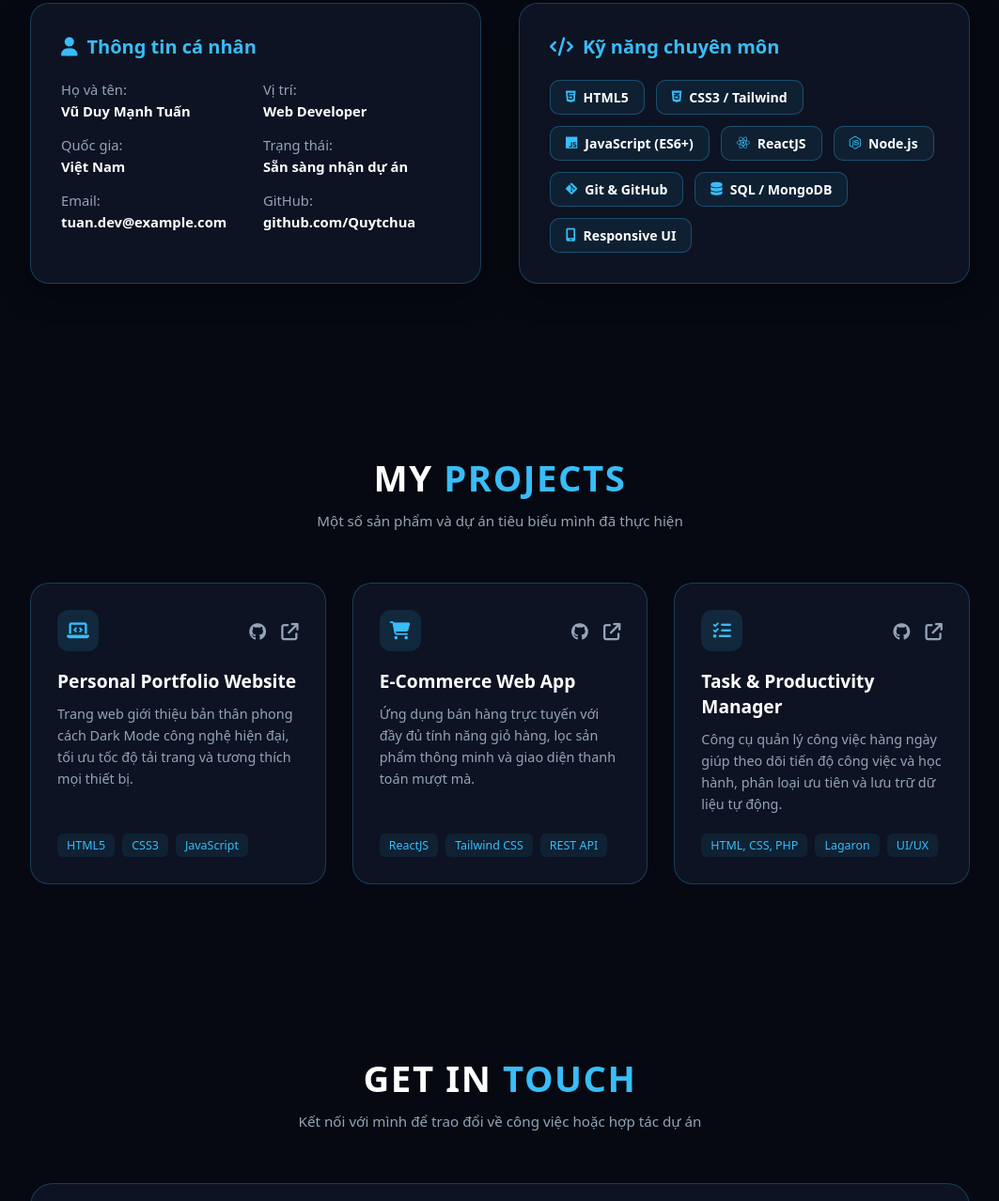
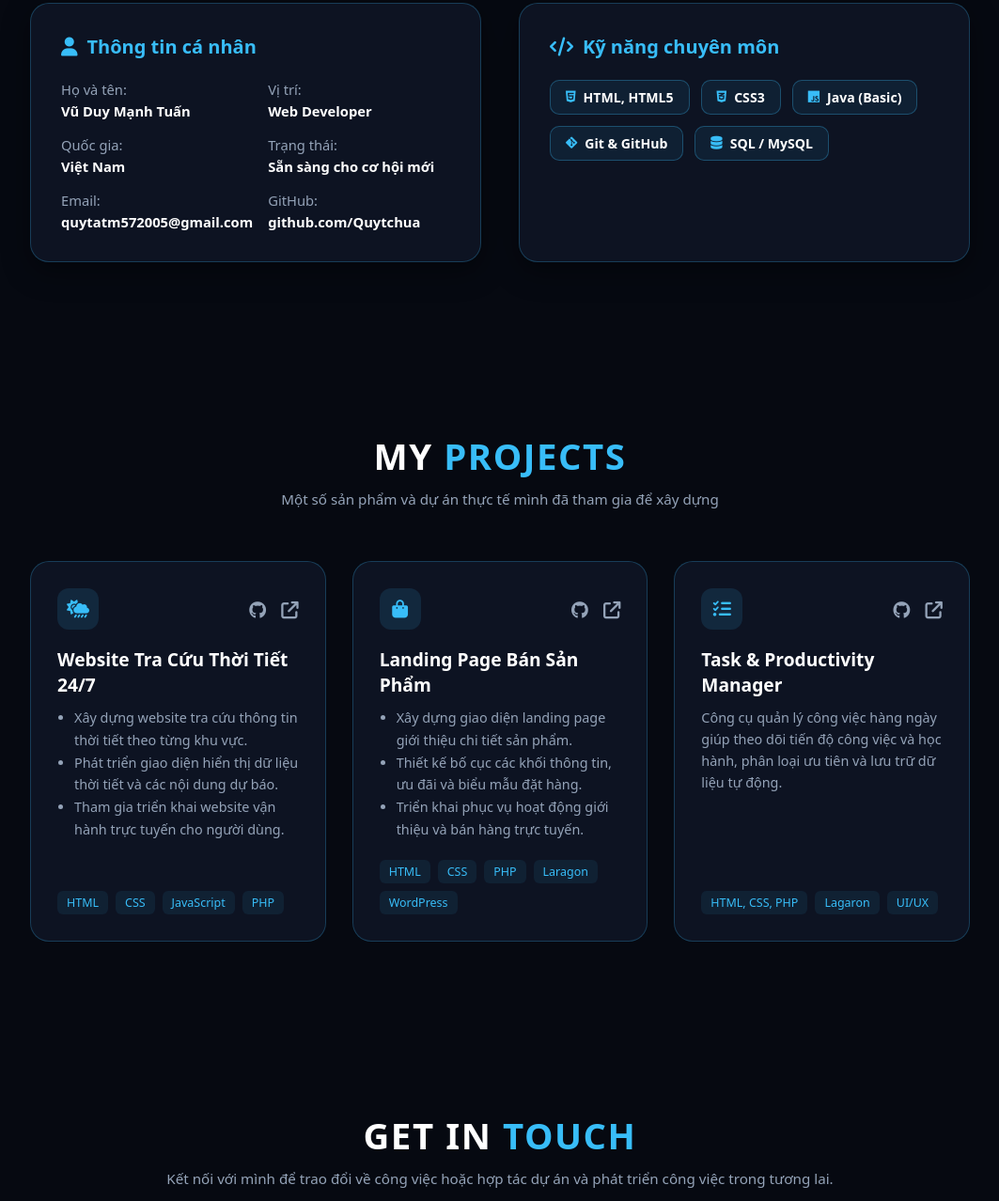
Before and after one commit to Quytchua/VuDuyManhTuan.website, a plain HTML site: page index.html in a window 1280 px wide. Shown: the part 1025-2303 px from the top of the page at 94% size, without its empty margins (88-1151 px from the left). Drawn offline with Linux system fonts and the light colour scheme.

Commit message:
Update index.html

```diff
--- a/index.html
+++ b/index.html
@@ -622,8 +622,8 @@
           <li>Họ và tên: <strong>Vũ Duy Mạnh Tuấn</strong></li>
           <li>Vị trí: <strong>Web Developer</strong></li>
           <li>Quốc gia: <strong>Việt Nam</strong></li>
-          <li>Trạng thái: <strong>Sẵn sàng nhận dự án</strong></li>
-          <li>Email: <strong>tuan.dev@example.com</strong></li>
+          <li>Trạng thái: <strong>Sẵn sàng cho cơ hội mới</strong></li>
+          <li>Email: <strong>quytatm572005@gmail.com</strong></li>
           <li>GitHub: <strong>github.com/Quytchua</strong></li>
         </ul>
       </div>
@@ -631,64 +631,72 @@
       <div class="info-card">
         <h3><i class="fa-solid fa-code"></i> Kỹ năng chuyên môn</h3>
         <div class="skills-wrap">
-          <span class="skill-tag"><i class="fa-brands fa-html5"></i> HTML5</span>
-          <span class="skill-tag"><i class="fa-brands fa-css3-alt"></i> CSS3 / Tailwind</span>
-          <span class="skill-tag"><i class="fa-brands fa-js"></i> JavaScript (ES6+)</span>
-          <span class="skill-tag"><i class="fa-brands fa-react"></i> ReactJS</span>
-          <span class="skill-tag"><i class="fa-brands fa-node-js"></i> Node.js</span>
+          <span class="skill-tag"><i class="fa-brands fa-html5"></i>HTML, HTML5</span>
+          <span class="skill-tag"><i class="fa-brands fa-css3-alt"></i> CSS3</span>
+          <span class="skill-tag"><i class="fa-brands fa-js"></i> Java (Basic)</span>
           <span class="skill-tag"><i class="fa-brands fa-git-alt"></i> Git & GitHub</span>
-          <span class="skill-tag"><i class="fa-solid fa-database"></i> SQL / MongoDB</span>
-          <span class="skill-tag"><i class="fa-solid fa-mobile-screen"></i> Responsive UI</span>
+          <span class="skill-tag"><i class="fa-solid fa-database"></i> SQL / MySQL</span>
         </div>
       </div>
     </div>
   </section>
 
-  <!-- 3. DỰ ÁN CÁ NHÂN (PROJECTS) -->
+<!-- 3. DỰ ÁN CÁ NHÂN (PROJECTS) -->
   <section class="section-container" id="projects">
     <div class="section-header">
       <h2>My <span>Projects</span></h2>
-      <p>Một số sản phẩm và dự án tiêu biểu mình đã thực hiện</p>
+      <p>Một số sản phẩm và dự án thực tế mình đã tham gia để xây dựng</p>
     </div>
 
     <div class="projects-grid">
-      <!-- Dự án 1 -->
+      <!-- Dự án 1: Website Tra Cứu Thời Tiết 24/7 -->
       <div class="project-card">
         <div>
           <div class="project-top">
-            <div class="folder-icon"><i class="fa-solid fa-laptop-code"></i></div>
+            <div class="folder-icon"><i class="fa-solid fa-cloud-sun-rain"></i></div>
             <div class="project-links">
               <a href="https://github.com/Quytchua" target="_blank" title="Mã nguồn GitHub"><i class="fa-brands fa-github"></i></a>
-              <a href="#" title="Xem trực tiếp"><i class="fa-solid fa-arrow-up-right-from-square"></i></a>
+              <a href="https://thoitiet247.net/" target="_blank" title="Truy cập Website"><i class="fa-solid fa-arrow-up-right-from-square"></i></a>
             </div>
           </div>
-          <h3>Personal Portfolio Website</h3>
-          <p>Trang web giới thiệu bản thân phong cách Dark Mode công nghệ hiện đại, tối ưu tốc độ tải trang và tương thích mọi thiết bị.</p>
+          <h3>Website Tra Cứu Thời Tiết 24/7</h3>
+          <ul style="color: var(--text-muted); font-size: 0.9rem; line-height: 1.65; padding-left: 18px; margin-bottom: 20px;">
+            <li>Xây dựng website tra cứu thông tin thời tiết theo từng khu vực.</li>
+            <li>Phát triển giao diện hiển thị dữ liệu thời tiết và các nội dung dự báo.</li>
+            <li>Tham gia triển khai website vận hành trực tuyến cho người dùng.</li>
+          </ul>
         </div>
         <div class="project-tech">
-          <span>HTML5</span>
-          <span>CSS3</span>
+          <span>HTML</span>
+          <span>CSS</span>
           <span>JavaScript</span>
+          <span>PHP</span>
         </div>
       </div>
 
-      <!-- Dự án 2 -->
+      <!-- Dự án 2: Landing Page Bán Sản Phẩm -->
       <div class="project-card">
         <div>
           <div class="project-top">
-            <div class="folder-icon"><i class="fa-solid fa-cart-shopping"></i></div>
+            <div class="folder-icon"><i class="fa-solid fa-bag-shopping"></i></div>
             <div class="project-links">
               <a href="https://github.com/Quytchua" target="_blank" title="Mã nguồn GitHub"><i class="fa-brands fa-github"></i></a>
-              <a href="#" title="Xem trực tiếp"><i class="fa-solid fa-arrow-up-right-from-square"></i></a>
+              <a href="https://www.taphoaxe.store/nano-d1" target="_blank" title="Truy cập Website"><i class="fa-solid fa-arrow-up-right-from-square"></i></a>
             </div>
           </div>
-          <h3>E-Commerce Web App</h3>
-          <p>Ứng dụng bán hàng trực tuyến với đầy đủ tính năng giỏ hàng, lọc sản phẩm thông minh và giao diện thanh toán mượt mà.</p>
+          <h3>Landing Page Bán Sản Phẩm</h3>
+          <ul style="color: var(--text-muted); font-size: 0.9rem; line-height: 1.65; padding-left: 18px; margin-bottom: 20px;">
+            <li>Xây dựng giao diện landing page giới thiệu chi tiết sản phẩm.</li>
+            <li>Thiết kế bố cục các khối thông tin, ưu đãi và biểu mẫu đặt hàng.</li>
+            <li>Triển khai phục vụ hoạt động giới thiệu và bán hàng trực tuyến.</li>
+          </ul>
         </div>
         <div class="project-tech">
-          <span>ReactJS</span>
-          <span>Tailwind CSS</span>
-          <span>REST API</span>
+          <span>HTML</span>
+          <span>CSS</span>
+          <span>PHP</span>
+          <span>Laragon</span>
+          <span>WordPress</span>
         </div>
       </div>
 
@@ -717,13 +725,13 @@
   <section class="section-container" id="contact">
     <div class="section-header">
       <h2>Get In <span>Touch</span></h2>
-      <p>Kết nối với mình để trao đổi về công việc hoặc hợp tác dự án</p>
+      <p>Kết nối với mình để trao đổi về công việc hoặc hợp tác dự án và phát triển công việc trong tương lai.</p>
     </div>
 
     <div class="contact-box">
       <div class="contact-info">
         <h3>Hãy cùng tạo ra điều tuyệt vời!</h3>
-        <p>Mình luôn cởi mở với các cơ hội việc làm mới, dự án freelance hoặc đơn giản là giao lưu học hỏi về lập trình web.</p>
+        <p>Mình luôn cởi mở với các cơ hội việc làm mới, dự án freelance hoặc đơn giản là giao lưu học hỏi và làm quen phát triển công việc.</p>
 
         <div class="contact-item">
           <i class="fa-solid fa-envelope"></i>
@@ -737,7 +745,7 @@
           <i class="fa-solid fa-location-dot"></i>
           <div>
             <small style="color: var(--text-muted);">Địa điểm</small>
-            <div><strong> Nghệ An-Hà Nội, Việt Nam</strong></div>
+            <div><strong> Hà Nội, Việt Nam</strong></div>
           </div>
         </div>
       </div>
```
